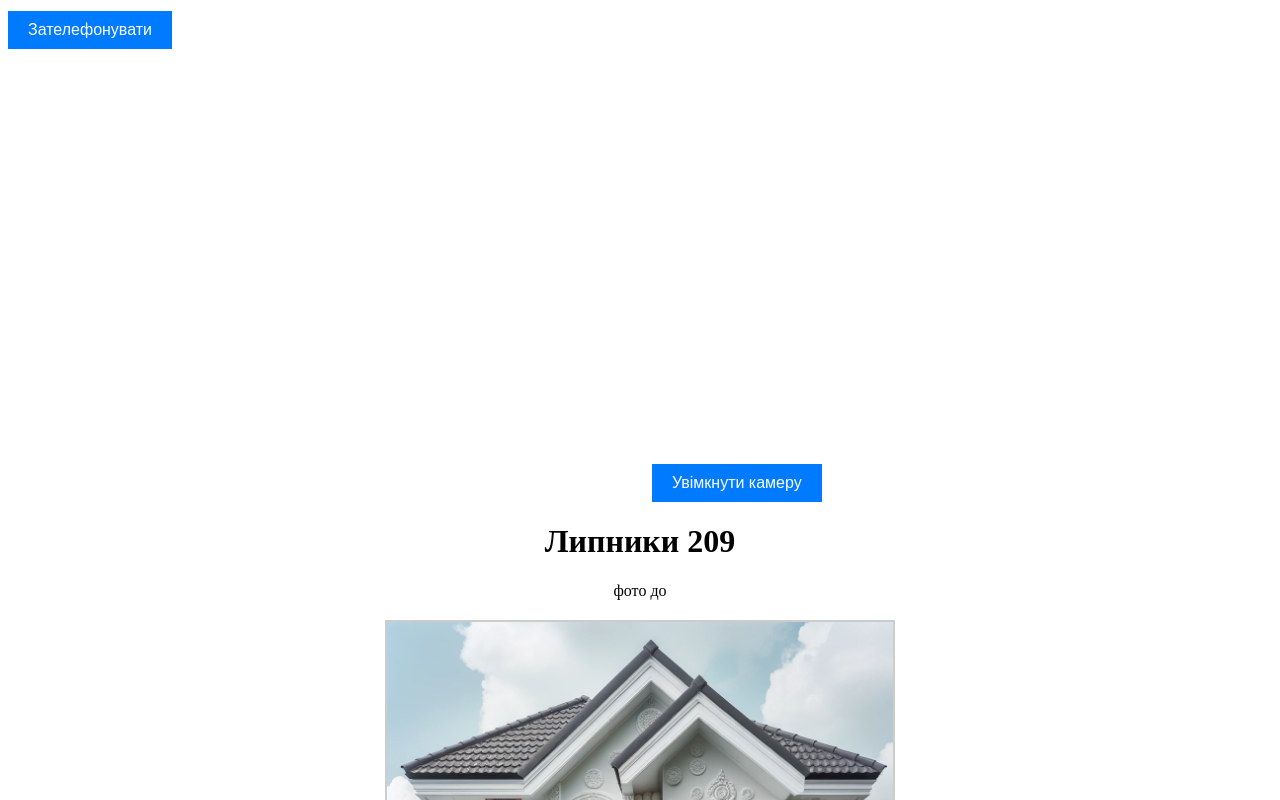
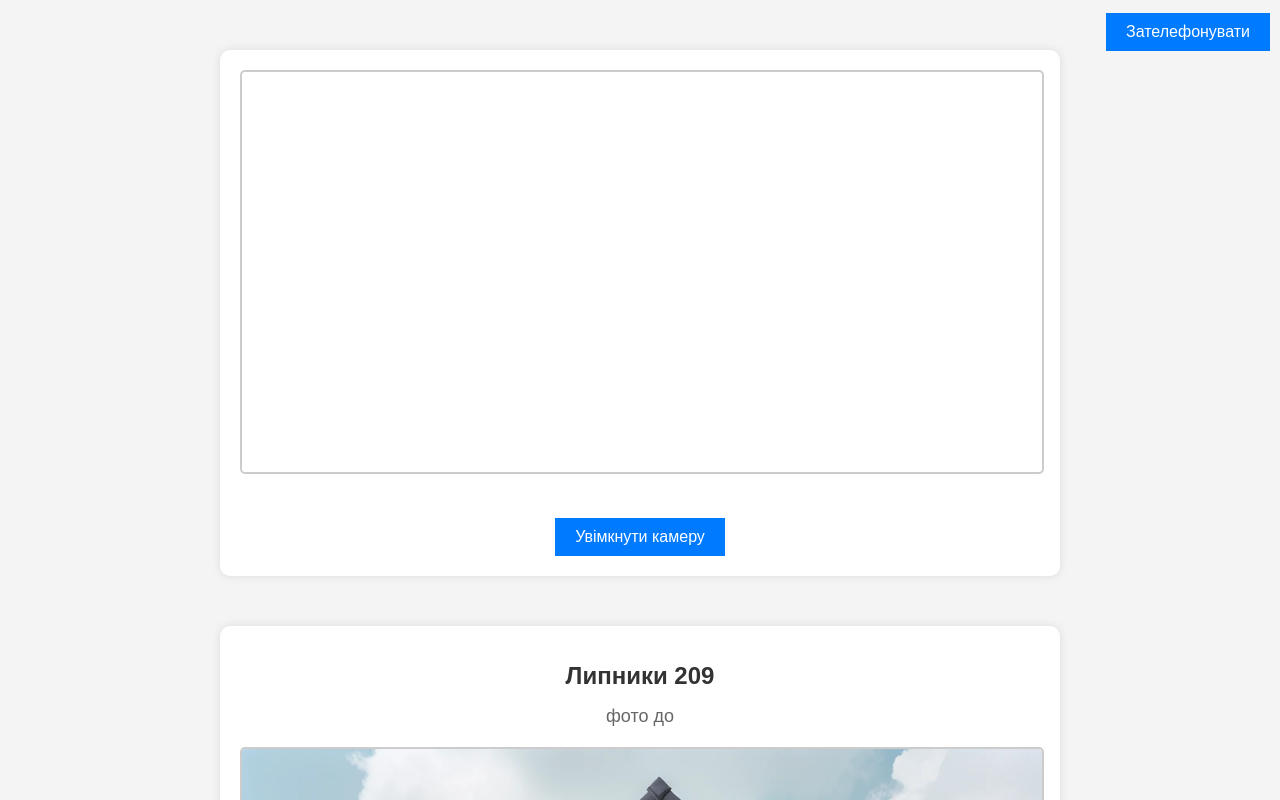
Before and after one commit to oleksiy1202/Images-Card, a plain HTML site: page index.html in a window 1280 px wide. Shown: the top 800 px of the page. Drawn offline with nearby package versions, Linux system fonts and the light colour scheme; some packages are replaced by stand-ins of ours; a script that the page names is missing.

Commit message:
edit camera

```diff
--- a/index.html
+++ b/index.html
@@ -10,13 +10,13 @@
 
 <body>
     <div class="basket_style">
-        <button id="orderCall" class="orderCall" onclick="orderCall()">Зателефонувати</button>
+        <button id="orderCall" onclick="orderCall()">Зателефонувати</button>
     </div>
 
-    <video id="video" width="640" height="480" autoplay></video>
-
-    <!-- Кнопка для початку трансляції з камери -->
-    <button id="startCamera">Увімкнути камеру</button>
+    <div class="container">
+        <video id="video" autoplay></video>
+        <button id="startCamera">Увімкнути камеру</button>
+    </div>
 
     <div class="container">
         <h1>Липники 209</h1>
@@ -55,11 +55,11 @@
             Зображення до
         </button>
     </div>
-    <hr>
 
     <script src="https://cdn.jsdelivr.net/npm/sweetalert2@11"></script>
     <script src="https://cdn.jsdelivr.net/npm/canvas-confetti@1.5.1/dist/confetti.browser.min.js"></script>
     <script src="./script.js"></script>
+
 </body>
 
 </html>
--- a/script.js
+++ b/script.js
@@ -4,7 +4,7 @@ function changeImage(imageId, buttonId, textId, firstImage, secondImage) {
     const textElement = document.getElementById(textId);
 
     if (img.src.includes(firstImage.split('/').pop())) {
-        Salute()
+        Salute();
         img.src = secondImage;
         button.innerText = 'Зображення після';
         textElement.innerText = 'фото після';
@@ -27,11 +27,9 @@ function orderCall() {
         showCloseButton: true
     }).then((result) => {
         if (result.isConfirmed) {
-            // Дія, якщо натиснуто "Так"
             console.log("Користувач погодився зателефонувати");
             Salute();
         } else if (result.dismiss === Swal.DismissReason.cancel) {
-            // Дія, якщо натиснуто "Ні"
             console.log("Користувач відмовився зателефонувати");
         }
     });
--- a/style.css
+++ b/style.css
@@ -1,3 +1,95 @@
+body {
+    font-family: Arial, sans-serif;
+    margin: 0;
+    padding: 0;
+    background-color: #f4f4f4;
+}
+
+.basket_style {
+    position: fixed;
+    top: 10px;
+    right: 10px;
+    z-index: 100;
+    font-size: 30px;
+}
+
+.basket_style button {
+    background-color: #007bff;
+    color: #fff;
+    border: none;
+    padding: 10px 20px;
+    font-size: 16px;
+    cursor: pointer;
+    transition: background-color 0.3s ease, transform 0.1s ease;
+}
+
+.basket_style button:active {
+    background-color: #0056b3;
+    transform: scale(0.95);
+}
+
+.container {
+    text-align: center;
+    margin: 50px auto;
+    padding: 20px;
+    background-color: #fff;
+    border-radius: 10px;
+    box-shadow: 0 0 10px rgba(0, 0, 0, 0.1);
+    max-width: 800px;
+}
+
+.container h1 {
+    font-size: 24px;
+    color: #333;
+}
+
+.image-container {
+    margin: 20px 0;
+}
+
+.image-container img {
+    max-width: 100%;
+    height: auto;
+    border: 2px solid #ccc;
+    border-radius: 5px;
+}
+
+.before-after {
+    font-size: 18px;
+    margin-bottom: 10px;
+    color: #666;
+}
+
+.change-button,
+#startCamera {
+    padding: 10px 20px;
+    font-size: 16px;
+    cursor: pointer;
+    border: none;
+    background-color: #007bff;
+    color: white;
+    transition: background-color 0.3s ease, transform 0.1s ease;
+    margin-top: 20px;
+}
+
+.change-button:active,
+#startCamera:active {
+    background-color: #0056b3;
+    transform: scale(0.95);
+}
+
+.change-button.clicked {
+    background-color: #28a745;
+}
+
+video {
+    width: 100%;
+    height: auto;
+    border-radius: 5px;
+    border: 2px solid #ccc;
+    margin-bottom: 20px;
+}
+
 @media (max-width: 1249px) {
     .basket_style {
         position: relative;
@@ -5,43 +97,3 @@
         font-size: 20px;
     }
 }
-
-
-.basket_style {
-    position: fixed;
-    text-align: end;
-    font-size: 30px;
-}
-
-.container {
-    text-align: center;
-}
-
-.image-container {
-    margin: 20px 0;
-}
-
-img {
-    max-width: 40%;
-    height: auto;
-    border: 2px solid #ccc;
-}
-
-button {
-    padding: 10px 20px;
-    font-size: 16px;
-    cursor: pointer;
-    border: none;
-    background-color: #007bff;
-    color: white;
-    transition: background-color 0.3s ease, transform 0.1s ease;
-}
-
-button:active {
-    background-color: #0056b3;
-    transform: scale(0.95);
-}
-
-button.clicked {
-    background-color: #28a745;
-}
```
